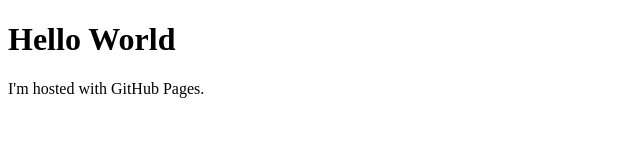
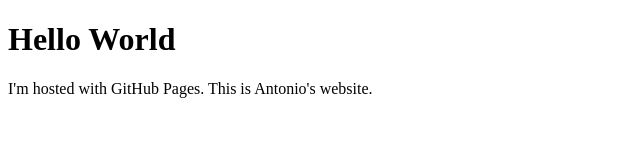
Before and after one commit to antoniopanoflo/antoniopanoflo, a plain HTML site: page index.html in a window 1280 px wide. Shown: the whole page, without its empty margins (0-640 px from the left). Drawn offline with Linux system fonts and the light colour scheme.

Commit message:
Update index.html

```diff
--- a/index.html
+++ b/index.html
@@ -2,6 +2,6 @@
 <html>
 <body>
 <h1>Hello World</h1>
-<p>I'm hosted with GitHub Pages.</p>
+<p>I'm hosted with GitHub Pages. This is Antonio's website. </p>
 </body>
 </html>
```
